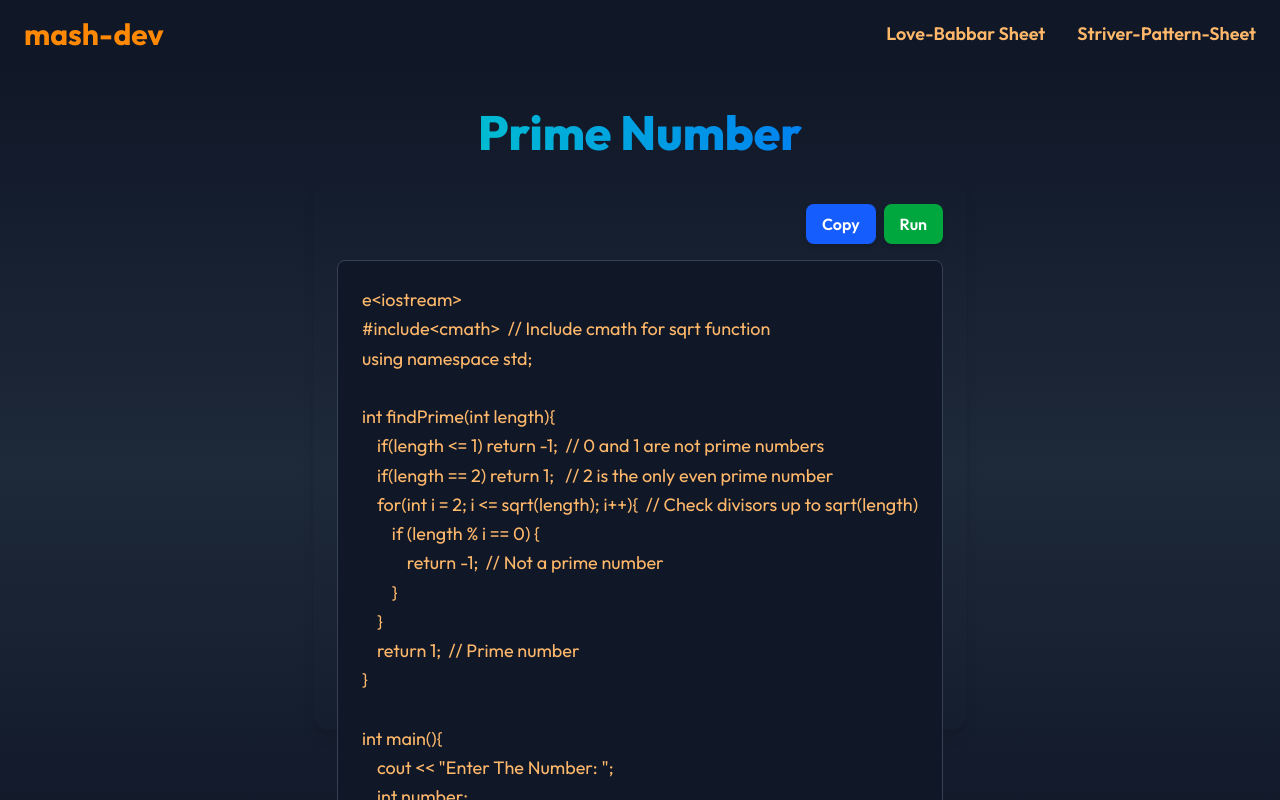
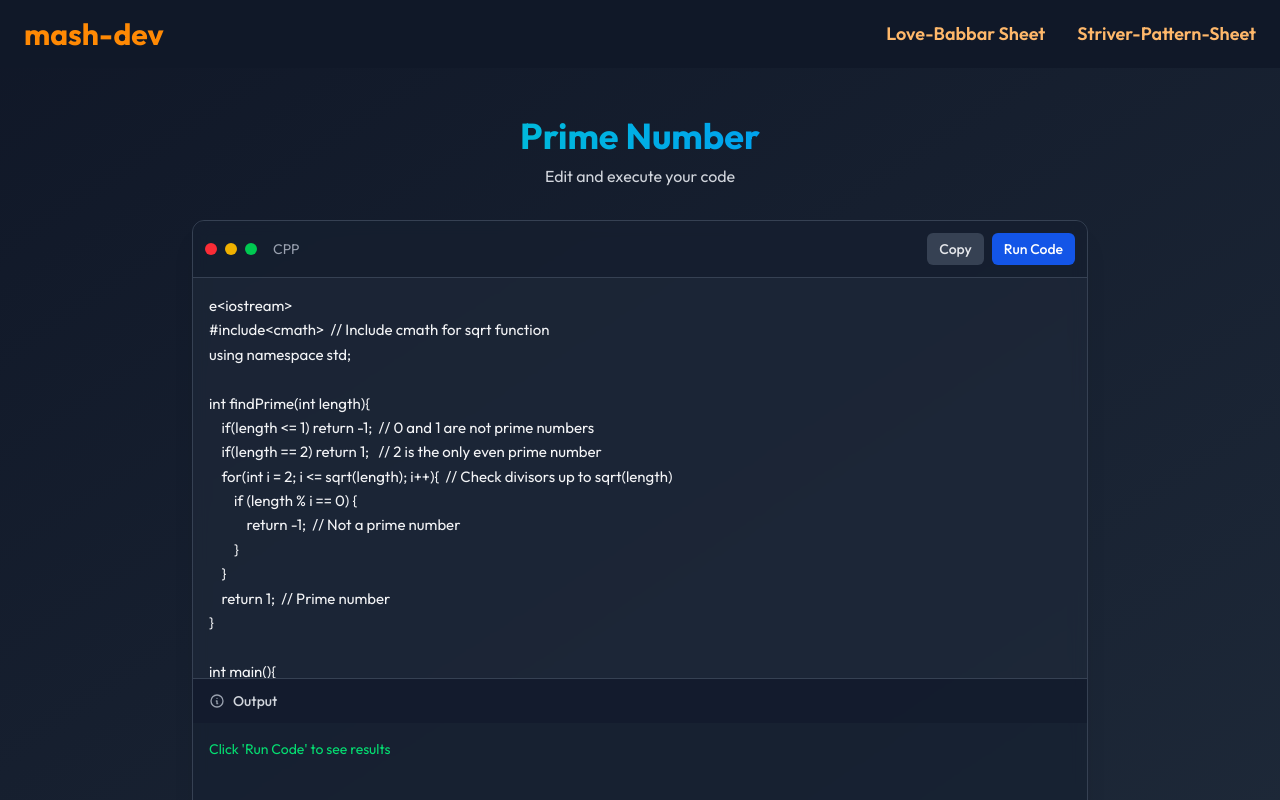
Before and after one commit to CODEMASTER-ABDULLAH-92/mesh-dev, a Next.js app: page /primenumber in a window 1280 px wide. Shown: the top 800 px of the page. Built offline with nearby package versions, Linux system fonts and the light colour scheme; a web font is replaced by a local one.

Commit message:
Adding the links in the data

```diff
--- a/app/all/page.jsx
+++ b/app/all/page.jsx
@@ -5,7 +5,7 @@ import Link from "next/link";
 import { useState, useEffect } from "react";
 
 const Page = () => {
-  const [changeColor,setChangeColor] = useState(false);
+
   const [filteredQuestions, setFilteredQuestions] = useState(asset);
   const handleFilterChange = (e) => {
     if (e.target.checked) {
@@ -158,8 +158,9 @@ const Page = () => {
               key={index}
               className="flex items-center gap-3 p-4 border-b border-gray-700 hover:bg-gray-700 rounded-lg transition-all"
             >
+
               <HelpCircle className="text-orange-400" size={24} />
-              <Link href={item._id} onClick={()=>setChangeColor(!changeColor)} className={`${changeColor ? "" : "text-green-600"} text-lg font-medium`}>
+              <Link href={item._id}  className={` text-lg font-medium`}>
                 {item.heading}
               </Link>
             </div>
--- a/component/Code.jsx
+++ b/component/Code.jsx
@@ -1,68 +1,154 @@
 "use client";
 import React, { useState } from "react";
 
-const Code = ({ text, heading }) => {
+const Code = ({ text = "", heading = "", language = "cpp" }) => {
   const [copyStatus, setCopyStatus] = useState("Copy");
   const [output, setOutput] = useState("");
+  const [isRunning, setIsRunning] = useState(false);
 
-  const copyText = () => {
+  const copyToClipboard = () => {
     navigator.clipboard.writeText(text);
     setCopyStatus("Copied!");
     setTimeout(() => setCopyStatus("Copy"), 2000);
   };
 
-  const runCode = async () => {
+  const executeCode = async () => {
+    if (isRunning || !text) return;
+
+    setIsRunning(true);
     setOutput("Running...");
 
-    const response = await fetch("https://api.jdoodle.com/v1/execute", {
-      method: "POST",
-      headers: { "Content-Type": "application/json" },
-      body: JSON.stringify({
-        script: text,
-        language: "cpp",
-        versionIndex: "4",
-        clientId: "your_client_id",
-        clientSecret: "your_client_secret",
-      }),
-    });
+    try {
+      // Simulate API call (replace with actual implementation)
+      await new Promise((resolve) => setTimeout(resolve, 1500));
 
-    const data = await response.json();
-    setOutput(data.output || "Error executing code");
+      // Mock response - replace with actual API call
+      const mockResponse = {
+        output: text.includes("error")
+          ? "Error: Sample error message"
+          : "Execution completed successfully\n" +
+            "Output: " +
+            text.split("\n").length +
+            " lines processed",
+      };
+
+      setOutput(mockResponse.output);
+    } catch (error) {
+      setOutput(`Error: ${error.message}`);
+    } finally {
+      setIsRunning(false);
+    }
   };
 
   return (
-    <div className="min-h-screen relative bg-gradient-to-b from-gray-900 via-gray-800 to-gray-900 text-white flex flex-col items-center px-4 py-10">
-     <div>
-     <h1 className="text-4xl sm:text-5xl font-extrabold text-transparent bg-clip-text bg-gradient-to-r from-teal-400 to-blue-600 mb-6 text-center">
-        {heading}
+    <div className="min-h-screen bg-gradient-to-br from-gray-900 to-gray-800 text-white flex flex-col items-center px-4 py-8 sm:py-12">
+      <div className="w-full max-w-4xl">
+        {/* Header */}
+        <div className="mb-8 text-center">
+          <h1 className="text-3xl sm:text-4xl font-bold text-transparent bg-clip-text bg-gradient-to-r from-teal-400 to-blue-500 mb-2">
+            {heading || "Code Playground"}
           </h1>
+          <p className="text-gray-300 text-sm sm:text-base">
+            {text ? "Edit and execute your code" : "Paste your code to begin"}
+          </p>
+        </div>
 
-      <div className="max-w-3xl w-full  sm:h-[550px] rounded-2xl shadow-lg hover:shadow-2xl transition-all duration-300 p-6">
-        <div className="flex justify-end gap-2">
+        {/* Code Container */}
+        <div className="bg-gray-800/70 backdrop-blur-sm rounded-xl shadow-xl overflow-hidden border border-gray-700">
+          {/* Toolbar */}
+          <div className="flex justify-between items-center p-3 bg-gray-900/50 border-b border-gray-700">
+            <div className="flex items-center space-x-1.5">
+            <div className="flex items-center space-x-2">
+              <div className="w-3 h-3 rounded-full bg-red-500"></div>
+              <div className="w-3 h-3 rounded-full bg-yellow-500"></div>
+              <div className="w-3 h-3 rounded-full bg-green-500"></div>
+              <span className="ml-2 text-sm text-gray-400 hidden sm:inline">
+                {language.toUpperCase()}
+              </span>
+            </div>
+            </div>
+            <div className="flex space-x-2">
               <button
-            onClick={copyText}
-            className="py-2 px-4 bg-blue-600 hover:bg-blue-500 text-white rounded-lg font-semibold shadow-md transition-all duration-300"
+                onClick={copyToClipboard}
+                disabled={isRunning || !text}
+                className={`px-3 py-1.5 text-sm rounded-md font-medium transition-all flex items-center ${
+                  copyStatus === "Copied!"
+                    ? "bg-green-600/90 text-white"
+                    : "bg-gray-700 hover:bg-gray-600 text-gray-200"
+                } ${isRunning || !text ? "opacity-50 cursor-not-allowed" : ""}`}
               >
                 {copyStatus}
               </button>
               <button
-            onClick={runCode}
-            className="py-2 px-4 bg-green-600 hover:bg-green-500 text-white rounded-lg font-semibold shadow-md transition-all duration-300"
+                onClick={executeCode}
+                disabled={isRunning || !text}
+                className={`px-3 py-1.5 text-sm rounded-md font-medium transition-all flex items-center ${
+                  isRunning
+                    ? "bg-amber-600/90 text-white cursor-wait"
+                    : "bg-blue-600/90 hover:bg-blue-500/90 text-white"
+                } ${!text ? "opacity-50 cursor-not-allowed" : ""}`}
               >
-            Run
+                {isRunning ? "Running..." : "Run Code"}
               </button>
             </div>
+          </div>
 
-        {/* Code Display (Read-Only) */}
-        <div className="bg-gray-900 p-6 rounded-lg border border-gray-700 text-lg font-mono leading-relaxed mt-4 text-orange-300 whitespace-pre-wrap overflow-x-auto">
+          {/* Code Display */}
+          <div className="p-4 overflow-auto max-h-[400px]">
+            {text ? (
+              <pre className="font-mono text-sm sm:text-[15px] leading-relaxed whitespace-pre-wrap text-gray-100">
                 {text}
+              </pre>
+            ) : (
+              <div className="text-center py-8 text-gray-400 italic">
+                No code to display
+              </div>
+            )}
           </div>
 
           {/* Output Section */}
-        <div className="mt-4 p-4 bg-black text-green-400 rounded-lg min-h-[100px] border border-gray-700">
-          <h2 className="font-bold text-white mb-2">Output:</h2>
-          <pre>{output || "Click Run to execute the code"}</pre>
+          <div className="border-t border-gray-700 bg-gray-900/30">
+            <div className="px-4 py-3 flex items-center bg-gray-900/50">
+              <svg
+                className="w-4 h-4 text-gray-400 mr-2"
+                fill="none"
+                stroke="currentColor"
+                viewBox="0 0 24 24"
+              >
+                <path
+                  strokeLinecap="round"
+                  strokeLinejoin="round"
+                  strokeWidth={2}
+                  d="M13 16h-1v-4h-1m1-4h.01M21 12a9 9 0 11-18 0 9 9 0 0118 0z"
+                />
+              </svg>
+              <span className="text-sm font-medium text-gray-300">Output</span>
             </div>
+            <div className="p-4 min-h-24">
+              <pre
+                className={`font-mono text-sm whitespace-pre-wrap ${
+                  output.startsWith("Error")
+                    ? "text-red-400"
+                    : output === "Running..."
+                    ? "text-amber-400"
+                    : "text-green-400"
+                }`}
+              >
+                {output ||
+                  (text
+                    ? "Click 'Run Code' to see results"
+                    : "Add code to execute")}
+              </pre>
+            </div>
+          </div>
+        </div>
+
+        {/* Footer Note */}
+        <div className="mt-6 text-center text-xs text-gray-500">
+          <p>
+            Note: This is a demo interface. Replace with actual API integration
+            for real execution.
+          </p>
         </div>
       </div>
     </div>
```
Also changed, not shown: app/striver/page.jsx (+26 -3 lines). Lines whose indentation alone changed are shown as unchanged.
